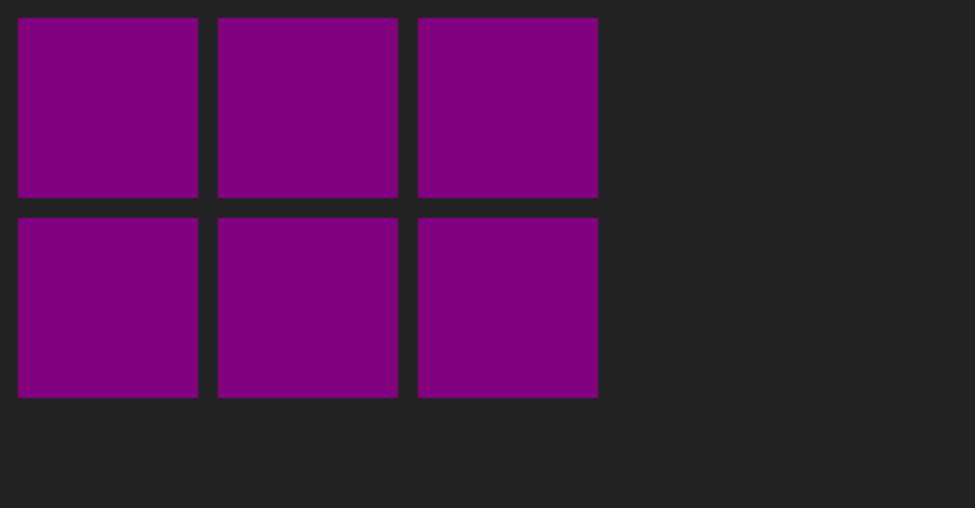
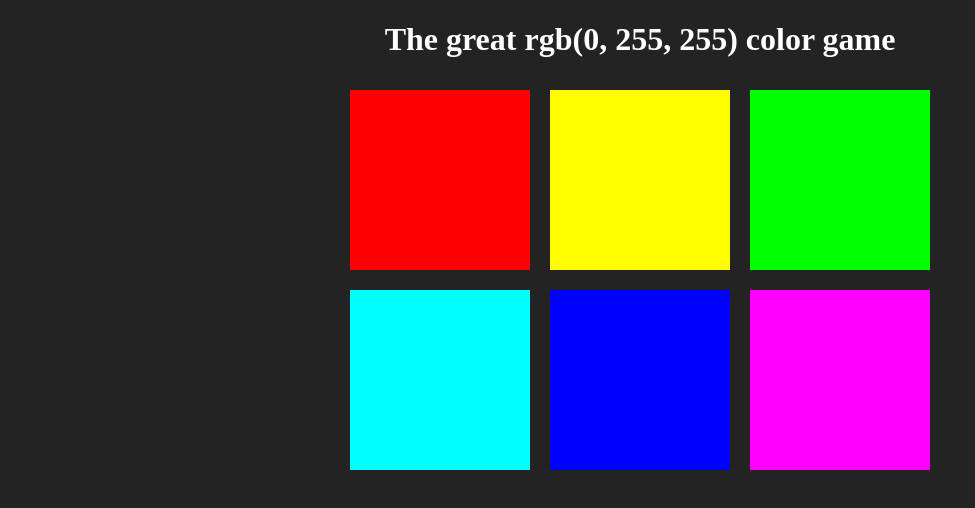
Before and after one commit to developerQuinnZ/colorpicker, a plain HTML site: page index.html in a window 1280 px wide. Shown: the whole page, without its empty margins (0-975 px from the left). Drawn offline with Linux system fonts and the light colour scheme.

Commit message:
add hard coded colors, and event listener

```diff
--- /dev/null
+++ b/color.js
@@ -0,0 +1,30 @@
+var colors = [
+	"rgb(255, 0, 0)",
+	"rgb(255, 255, 0)",
+	"rgb(0, 255, 0)",
+	"rgb(0, 255, 255)",
+	"rgb(0, 0, 255)",
+	"rgb(255, 0, 255)",
+];
+
+var squares = document.querySelectorAll(".square");
+var pickedColor = colors[3];
+var colorDisplay = document.getElementById("colorDisplay");
+
+colorDisplay.textContent = pickedColor;
+
+for(var i = 0; i < squares.length; i++) {
+	// add initial colors
+	squares[i].style.background = colors[i];
+
+	//add click listener to squares
+	squares[i].addEventListener("click", function () {
+		var clickedColor = this.style.background;
+
+		if(clickedColor === pickedColor) {
+			alert("Correct!");
+		} else {
+			alert("Wrong!");
+		}
+	});
+}
--- a/index.html
+++ b/index.html
@@ -5,6 +5,7 @@
 	<link rel="stylesheet" type="text/css" href="style.css">
 </head>
 <body>
+<h1>The great <span id="colorDisplay">RGB</span> color game</h1>
 	<div id="container">
 		<div class="square"></div>
 		<div class="square"></div>
@@ -13,8 +14,10 @@
 		<div class="square"></div>
 		<div class="square"></div>
 	</div>
+
+
+<script type="text/javascript" src="color.js"></script>
 </body>
 
-</html>
 
 </html>
--- a/style.css
+++ b/style.css
@@ -12,8 +12,11 @@ body {
 
 #container {
 	max-width: 600px;
-<<<<<<< HEAD
+	margin: 0 auto;
+
 }
-=======
+
+h1 {
+	color: white;
+	text-align: center;
 }
->>>>>>> bbd2c87c9a39ddaf70e9435303a048b9410edc76
```
Also changed, not shown: js.js (deleted, +0 -7 lines), 1 other file.
